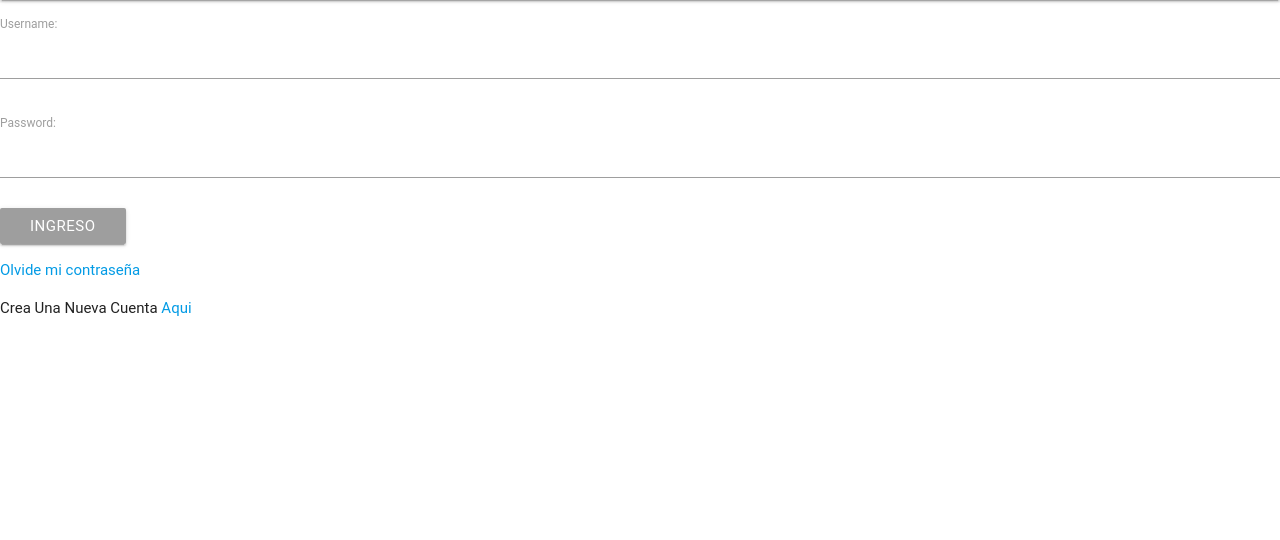
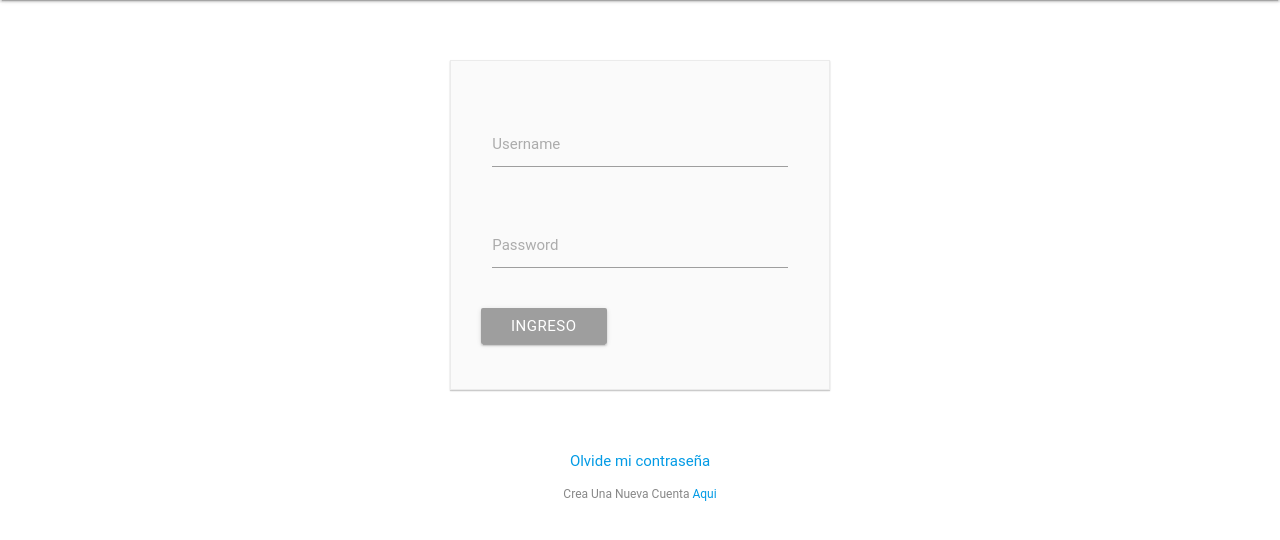
Before and after one commit to Jaimeardp/Django, a Django app: page /clients/login/ in a window 1280 px wide. Shown: the part 64-604 px from the top of the page. Run offline with Django 3.2, Linux system fonts and the light colour scheme; some libraries are stand-ins or nearby versions; some web fonts are replaced.

Commit message:
Render Formularios Viernes 21:12

```diff
--- a/Django/admin_facilito/admin_facilito/admin_facilito/settings.py
+++ b/Django/admin_facilito/admin_facilito/admin_facilito/settings.py
@@ -126,4 +126,4 @@ USE_TZ = True
 # https://docs.djangoproject.com/en/1.9/howto/static-files/
 
 STATIC_URL = '/static/'
-STATICFILES_DIRS = [ os.path.join(BASE_DIR, "static") ]
+STATICFILES_DIRS = [ os.path.join(BASE_DIR, "assets") ]
--- /dev/null
+++ b/Django/admin_facilito/admin_facilito/assets/css/forms.css
@@ -0,0 +1,68 @@
+.class_container_form{
+  width: 380px;
+  margin: 4em auto;
+  padding: 3em 2em 2em 2em;
+  background: #fafafa;
+  border: 1px solid #ebebeb;
+  box-shadow: rgba(0,0,0,0.14902) 0px 1px 1px 0px,rgba(0,0,0,0.09804) 0px 1px 2px 0px;
+}
+
+footer {
+  text-align: center;
+}
+
+footer p {
+  color: #888;
+  font-size: 12px;
+}
+
+.errorlist li{
+  color: #CC6679;
+}
+
+.input-field label {
+  color: #ACACAC;
+}
+
+.input-field input[type=text]:focus + label {
+  color: #ACACAC;
+}
+
+.input-field input[type=text]:focus {
+  border-bottom: 1px solid #ACACAC;
+  box-shadow: 0 1px 0 0 #ACACAC;
+}
+
+.input-field input[type=text].valid {
+  border-bottom: 1px solid #ACACAC;
+  box-shadow: 0 1px 0 0 #ACACAC;
+}
+
+.input-field input[type=text].invalid {
+  border-bottom: 1px solid #ACACAC;
+  box-shadow: 0 1px 0 0 #ACACAC;
+}
+
+
+.input-field input[type=password]:focus + label {
+   color: #ACACAC;
+ }
+
+.input-field input[type=password]:focus {
+  border-bottom: 1px solid #ACACAC;
+  box-shadow: 0 1px 0 0 #ACACAC;
+}
+
+.input-field input[type=password].valid {
+  border-bottom: 1px solid #ACACAC;
+  box-shadow: 0 1px 0 0 #ACACAC;
+}
+
+.input-field input[type=password].invalid {
+  border-bottom: 1px solid #ACACAC;
+  box-shadow: 0 1px 0 0 #ACACAC;
+}
+
+.input-field .prefix.active {
+  color: #ACACAC;
+}
--- a/Django/admin_facilito/admin_facilito/templates/client/create.html
+++ b/Django/admin_facilito/admin_facilito/templates/client/create.html
@@ -4,7 +4,7 @@
 
 {% block scripts %}
 	{% load staticfiles %}
-
+	<link rel="stylesheet" type="text/css" href="{% static 'css/forms.css' %}" />
 {% endblock %}
 
 {% block content %}
--- a/Django/admin_facilito/admin_facilito/templates/client/login.html
+++ b/Django/admin_facilito/admin_facilito/templates/client/login.html
@@ -3,6 +3,8 @@
 {% block title %} Login {% endblock %}
 
 {% block scripts %}
+	{% load staticfiles %}
+	<link rel="stylesheet" type="text/css" href="{% static 'css/forms.css' %}" />
 
 {% endblock %}
 
@@ -10,7 +12,7 @@
 		<div class = "class_container_form" >
 			<form method="post" action="">
 				{% csrf_token %}
-				{{form.as_p}}
+				{% include "includes/_forms.html" with form=form only %}
 				<input class="btn #9e9e9e grey" type="submit" value="ingreso">
 			</form>
 		</div>
--- /dev/null
+++ b/Django/admin_facilito/admin_facilito/templates/includes/_forms.html
@@ -0,0 +1,13 @@
+{{ form.non_field_errors }}
+
+{% for field in form %}
+	<div class="row" >
+		<div class="input-field col s12">
+			{% if field.errors %}
+				{{ field.errors }}
+			{% endif %}
+			{{ field }}
+			<label class="{% for class in field.label_clasess %} {{ class }} {% endfor %}" for="{{ field.name }}" >  {{ field.label }} </label>
+		</div>
+	</div>
+{% endfor %}
```
Also changed, not shown: Django/admin_facilito/admin_facilito/assets/css/style.css (renamed from Django/admin_facilito/admin_facilito/static/style.css), 1 other file.
